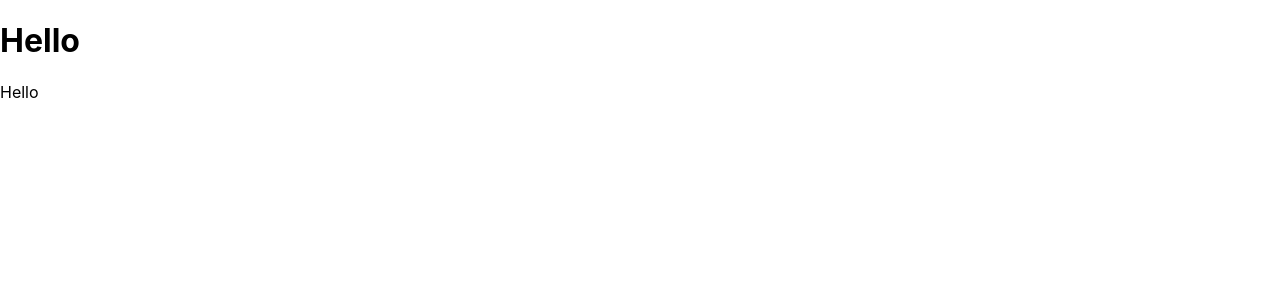
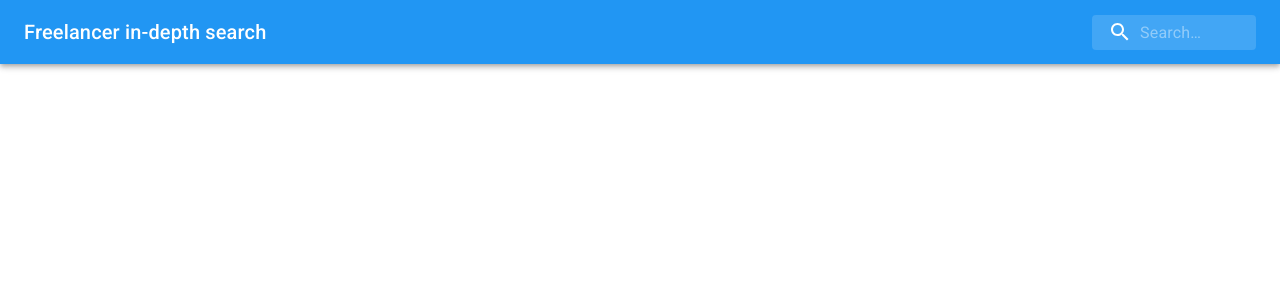
Before and after one commit to lokutech/freelancer-search, a React (Create React App) app: page / in a window 1280 px wide. Shown: the top 300 px of the page. Built offline with nearby package versions, Linux system fonts and the light colour scheme.

Commit message:
Added Appbar and changed primary color to blue

```diff
--- a/src/App.tsx
+++ b/src/App.tsx
@@ -5,7 +5,6 @@
 
   return (
     <div>
-      <h1>Hello</h1>
       <Dashboard />
     </div>
   )
--- a/src/Dashboard.tsx
+++ b/src/Dashboard.tsx
@@ -1,11 +1,90 @@
-import React from 'react'
+import React from 'react';
+import AppBar from '@material-ui/core/AppBar';
+import Toolbar from '@material-ui/core/Toolbar';
+import Typography from '@material-ui/core/Typography';
+import InputBase from '@material-ui/core/InputBase';
+import { createStyles, fade, Theme, makeStyles } from '@material-ui/core/styles';
+import SearchIcon from '@material-ui/icons/Search';
 
-function Dashboard() {
-    return (
-        <div>
-            Hello
-        </div>
-    )
+const useStyles = makeStyles((theme: Theme) =>
+  createStyles({
+    root: {
+      flexGrow: 1,
+    },
+    title: {
+      flexGrow: 1,
+      display: 'none',
+      [theme.breakpoints.up('sm')]: {
+        display: 'block',
+      },
+    },
+    search: {
+      position: 'relative',
+      borderRadius: theme.shape.borderRadius,
+      backgroundColor: fade(theme.palette.common.white, 0.15),
+      '&:hover': {
+        backgroundColor: fade(theme.palette.common.white, 0.25),
+      },
+      marginLeft: 0,
+      width: '100%',
+      [theme.breakpoints.up('sm')]: {
+        marginLeft: theme.spacing(1),
+        width: 'auto',
+      },
+    },
+    searchIcon: {
+      padding: theme.spacing(0, 2),
+      height: '100%',
+      position: 'absolute',
+      pointerEvents: 'none',
+      display: 'flex',
+      alignItems: 'center',
+      justifyContent: 'center',
+    },
+    inputRoot: {
+      color: 'inherit',
+    },
+    inputInput: {
+      padding: theme.spacing(1, 1, 1, 0),
+    //   vertical padding + font size from searchIcon
+      paddingLeft: `calc(1em + ${theme.spacing(4)}px)`,
+      transition: theme.transitions.create('width'),
+      width: '100%',
+      [theme.breakpoints.up('sm')]: {
+        width: '12ch',
+        '&:focus': {
+          width: '20ch',
+        },
+      },
+    },
+  }),
+);
+
+export default function SearchAppBar() {
+  const classes = useStyles();
+
+  return (
+    <div className={classes.root}>
+      <AppBar position="static" color='primary'>
+        <Toolbar>
+          <Typography className={classes.title} variant="h6" noWrap>
+            Freelancer in-depth search
+          </Typography>
+          <div className={classes.search}>
+            <div className={classes.searchIcon}>
+              <SearchIcon />
+            </div>
+            <InputBase
+              placeholder="Search…"
+              classes={{
+                root: classes.inputRoot,
+                input: classes.inputInput,
+              }}
+              inputProps={{ 'aria-label': 'search' }}
+            />
+          </div>
+        </Toolbar>
+      </AppBar>
+    </div>
+  );
 }
-
-export default Dashboard
--- a/src/index.tsx
+++ b/src/index.tsx
@@ -1,11 +1,16 @@
-import React from 'react';
-import ReactDOM from 'react-dom';
-import './index.css';
-import App from './App';
+import React from 'react'
+import ReactDOM from 'react-dom'
+import './index.css'
+import App from './App'
+import { ThemeProvider } from '@material-ui/core/styles'
+import theme from './theme'
+
 
 ReactDOM.render(
   <React.StrictMode>
-    <App />
+    <ThemeProvider theme={theme}>
+      <App />
+    </ThemeProvider>
   </React.StrictMode>,
-  document.getElementById('root')
-);
+  document.getElementById('root'),
+)
--- /dev/null
+++ b/src/theme.tsx
@@ -0,0 +1,11 @@
+import { createMuiTheme } from '@material-ui/core/styles';
+import blue from '@material-ui/core/colors/blue';
+
+const theme = createMuiTheme({
+  palette: {
+    primary: {
+      main: blue[500],
+    },
+  },
+});
+export default theme
```
